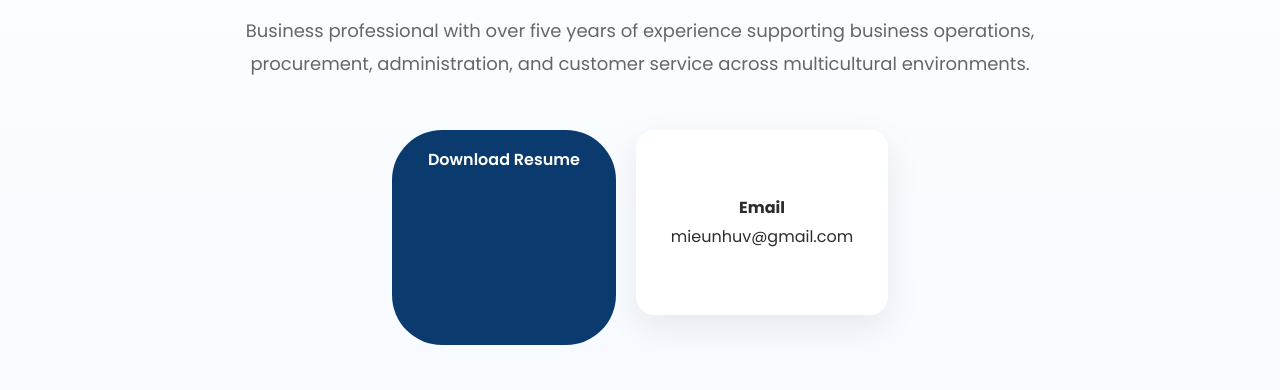
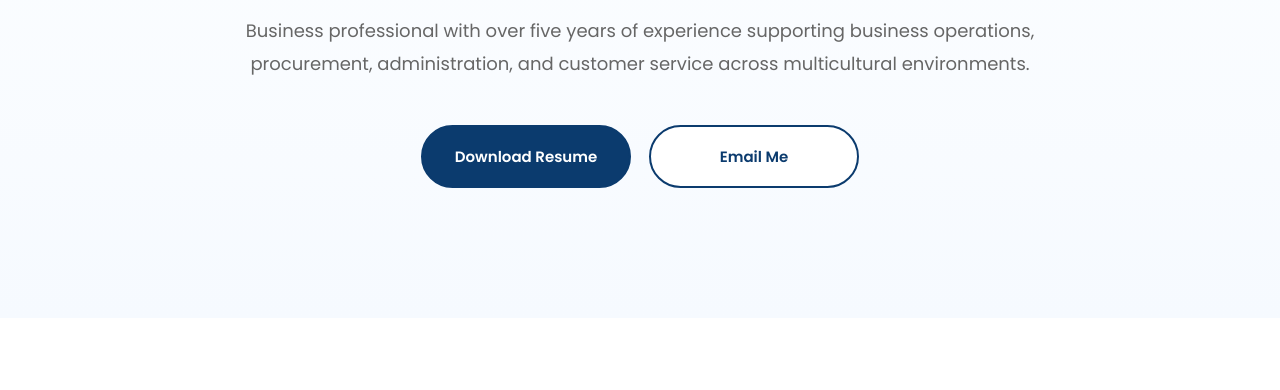
Before and after one commit to nhu1996/nhu1996.github.io, a plain HTML site: page index.html in a window 1280 px wide. Shown: the part 410-800 px from the top of the page. Drawn offline with Linux system fonts and the light colour scheme.

Commit message:
Update index.html

```diff
--- a/index.html
+++ b/index.html
@@ -14,6 +14,62 @@
 <link href="https://fonts.googleapis.com/css2?family=Poppins:wght@300;400;500;600;700&display=swap" rel="stylesheet">
 
 <style>
+
+/* ===== HERO ACTION BUTTONS ===== */
+
+.hero-actions {
+    display: flex;
+    justify-content: center;
+    align-items: center;
+    gap: 18px;
+    flex-wrap: wrap;
+    margin-top: 45px;
+}
+
+.hero-action-btn {
+    display: inline-flex;
+    align-items: center;
+    justify-content: center;
+    min-width: 210px;
+    padding: 16px 30px;
+    border-radius: 50px;
+    background: #0B3B6E;
+    color: #FFFFFF;
+    text-decoration: none;
+    font-weight: 600;
+    font-size: 15px;
+    border: 2px solid #0B3B6E;
+    transition: all 0.3s ease;
+}
+
+.hero-action-btn:hover {
+    background: #174D86;
+    border-color: #174D86;
+    transform: translateY(-3px);
+    box-shadow: 0 8px 20px rgba(11,59,110,0.18);
+}
+
+.hero-action-btn.secondary {
+    background: #FFFFFF;
+    color: #0B3B6E;
+}
+
+.hero-action-btn.secondary:hover {
+    background: #EAF3FF;
+    color: #0B3B6E;
+    border-color: #0B3B6E;
+}
+
+@media (max-width: 600px) {
+    .hero-actions {
+        flex-direction: column;
+    }
+
+    .hero-action-btn {
+        width: 100%;
+        max-width: 280px;
+    }
+}
 
 *{
 margin:0;
@@ -405,25 +461,22 @@ Business professional with over five years of experience supporting business ope
 
 </p>
 
-<div class="buttons">
 
-<a class="btn"
-href="MIEU NHU VUONG CV.pdf"
-target="_blank">
+<div class="hero-actions">
 
-Download Resume
+    <a class="hero-action-btn"
+       href="MIEU NHU VUONG CV.pdf"
+       target="_blank"
+       rel="noopener noreferrer">
+       Download Resume
+    </a>
 
-</a>
+    <a class="hero-action-btn secondary"
+       href="mailto:mieunhuv@gmail.com">
+       Email Me
+    </a>
 
-<div class="card" style="text-align:center;">
-
-<br>
-
-<p><strong>Email</strong></p>
-
-<p>mieunhuv@gmail.com</p>
-
-<br>
+</div>
 
 </header>
 <!-- ================= ABOUT ================= -->
```
